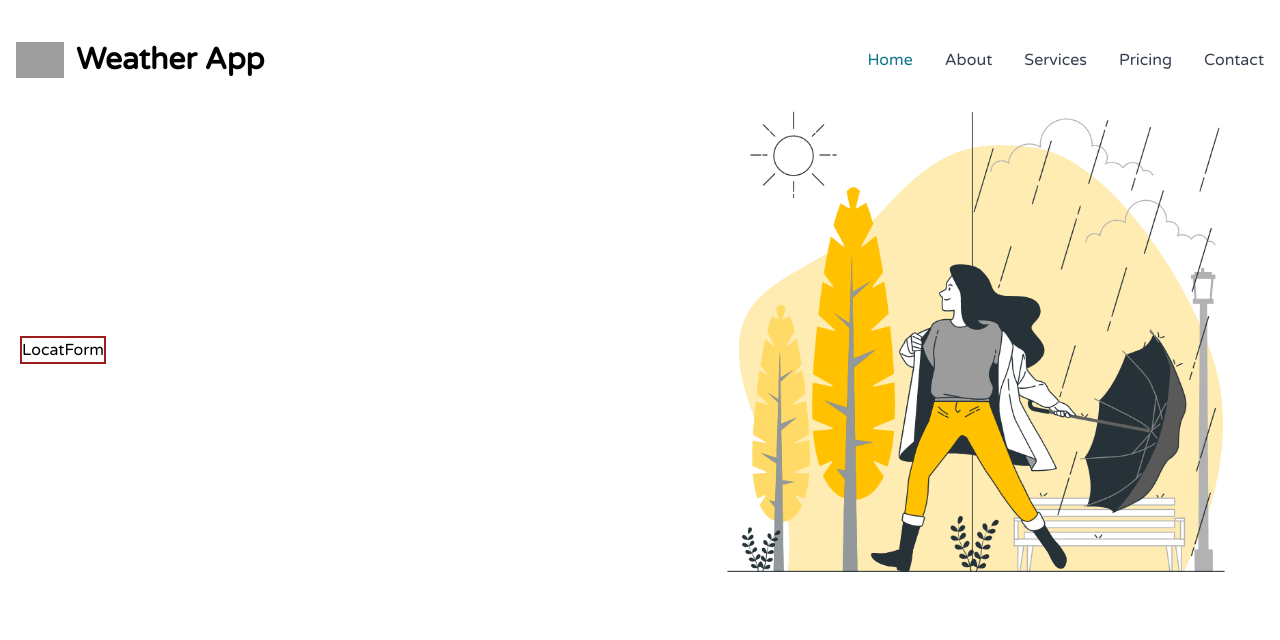
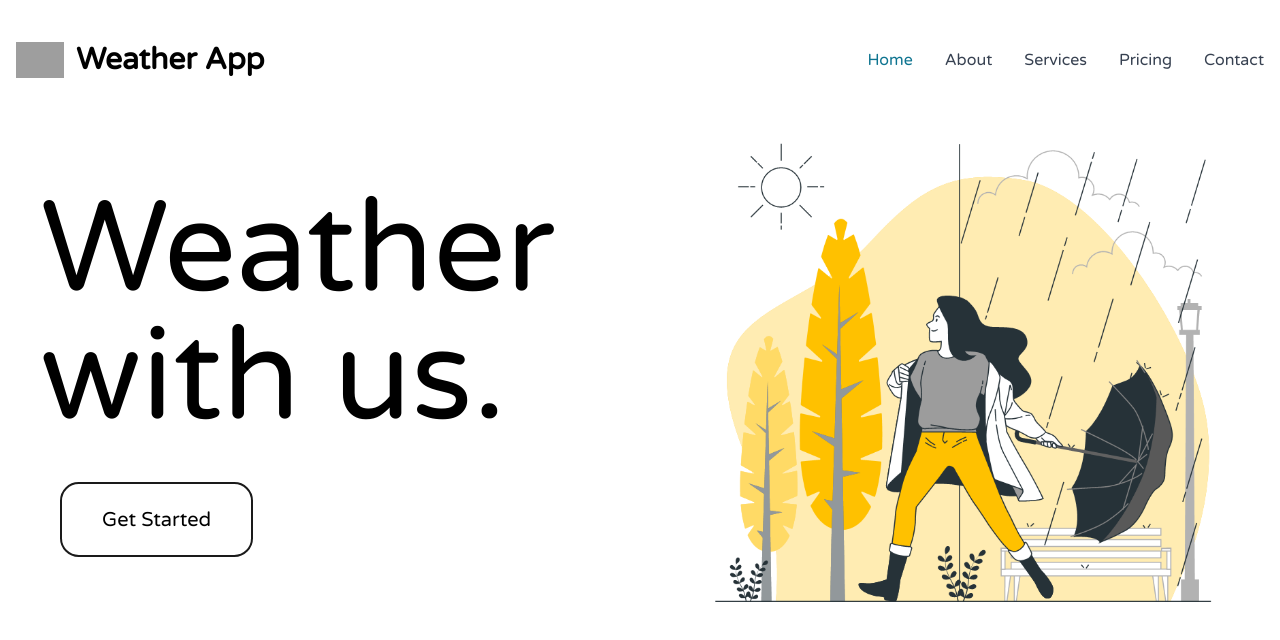
Before and after one commit to M0GAMB0/Weather_App, a React (Vite) app: page / in a window 1280 px wide. Shown: the top 640 px of the page. Built offline with nearby package versions, Linux system fonts and the light colour scheme; grey boxes are pictures that could not be loaded.

Commit message:
homepage done

```diff
--- a/src/App.css
+++ b/src/App.css
@@ -7,3 +7,44 @@
 a {
 	text-decoration: none;
 }
+button {
+	appearance: none;
+	background-color: transparent;
+	border: 0.125em solid #1a1a1a;
+	border-radius: 0.9375em;
+	box-sizing: border-box;
+	color: #3b3b3b;
+	cursor: pointer;
+	display: inline-block;
+	font-size: 16px;
+	font-weight: 600;
+	line-height: 0;
+	margin: 0;
+	min-height: 3.75em;
+	min-width: 0;
+	outline: none;
+	padding: 4em 2.3em;
+	text-align: center;
+	text-decoration: none;
+	transition: all 300ms cubic-bezier(0.23, 1, 0.32, 1);
+	user-select: none;
+	-webkit-user-select: none;
+	touch-action: manipulation;
+	will-change: transform;
+}
+
+button:disabled {
+	pointer-events: none;
+}
+
+button:hover {
+	color: #fff;
+	background-color: #fac305;
+	box-shadow: rgba(0, 0, 0, 0.25) 0 8px 15px;
+	transform: translateY(-2px);
+}
+
+button:active {
+	box-shadow: none;
+	transform: translateY(0);
+}
--- a/src/App.jsx
+++ b/src/App.jsx
@@ -3,7 +3,7 @@ import { BrowserRouter, Route, Routes } from "react-router-dom";
 import Header from "./Components/Header";
 import AboutUs from "./Pages/AboutUs";
 import HomePage from "./Pages/HomePage";
-
+import "./App.css";
 const App = () => {
 	return (
 		<BrowserRouter>
--- a/src/Components/LocatForm.jsx
+++ b/src/Components/LocatForm.jsx
@@ -1,8 +1,10 @@
 import React from "react";
-
 const LocatForm = () => {
 	return (
-		<div className="flex border-2 border-solid border-red-800">LocatForm</div>
+		<div className="flex flex-col justify-between items-start">
+			<span className="text-9xl">Weather with us.</span>
+			<button className="text-xl px-10 mt-10 ml-5">Get Started</button>
+		</div>
 	);
 };
 
--- a/src/Pages/HomePage.jsx
+++ b/src/Pages/HomePage.jsx
@@ -4,11 +4,11 @@ import home from "../assets/homecrop.png";
 
 const HomePage = () => {
 	return (
-		<div className="container mx-auto flex justify-between items-center pt-6.5 px-5">
+		<div className="container mx-auto flex justify-between items-center pt-8 px-10">
 			<LocatForm />
 			<img
 				src={home}
-				width="45%"
+				width="550px"
 				height="100%"
 				// className="border-2 border-solid border-red-800 p-0"
 			/>
```
Also changed, not shown: src/assets/homecrop.png.
